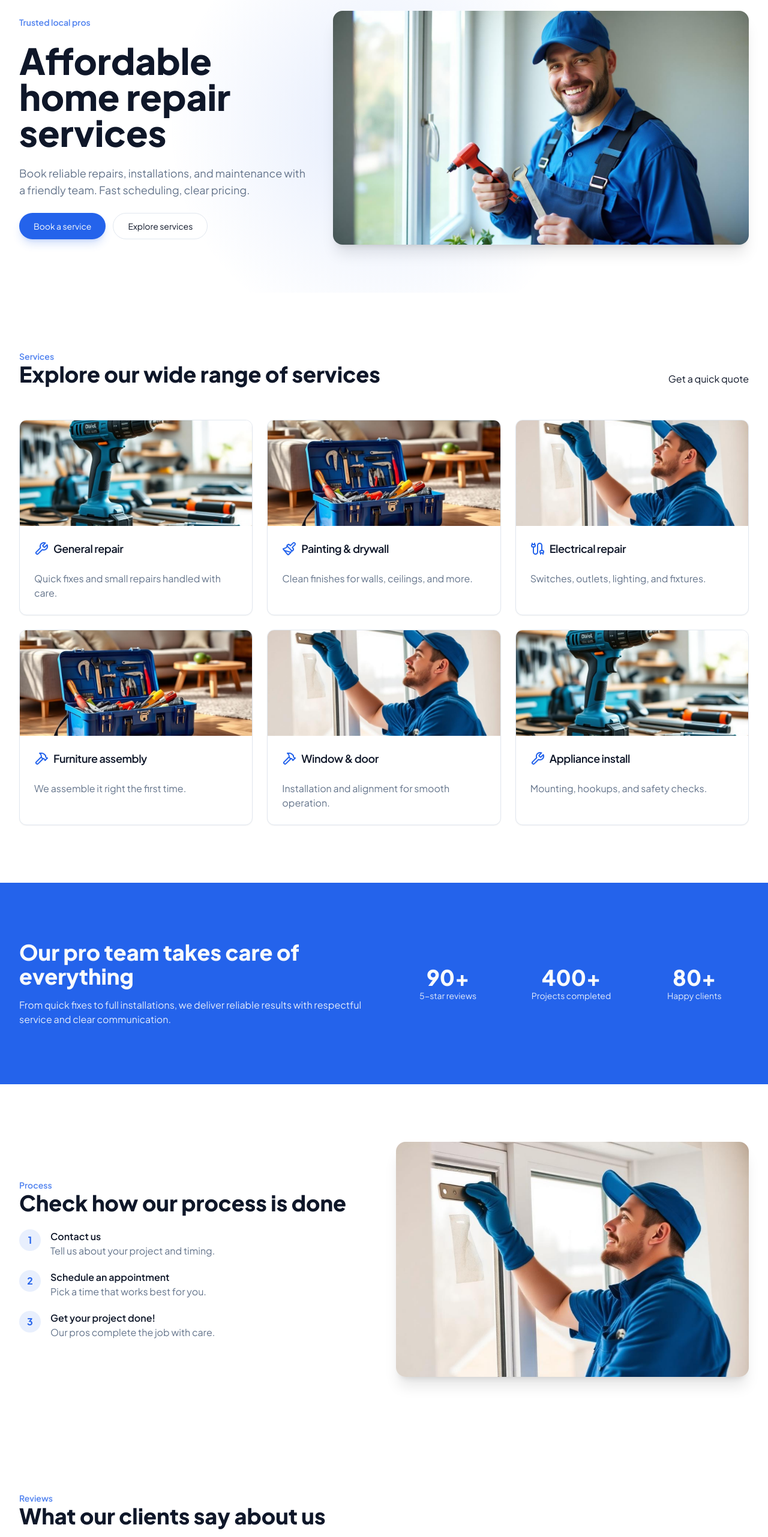
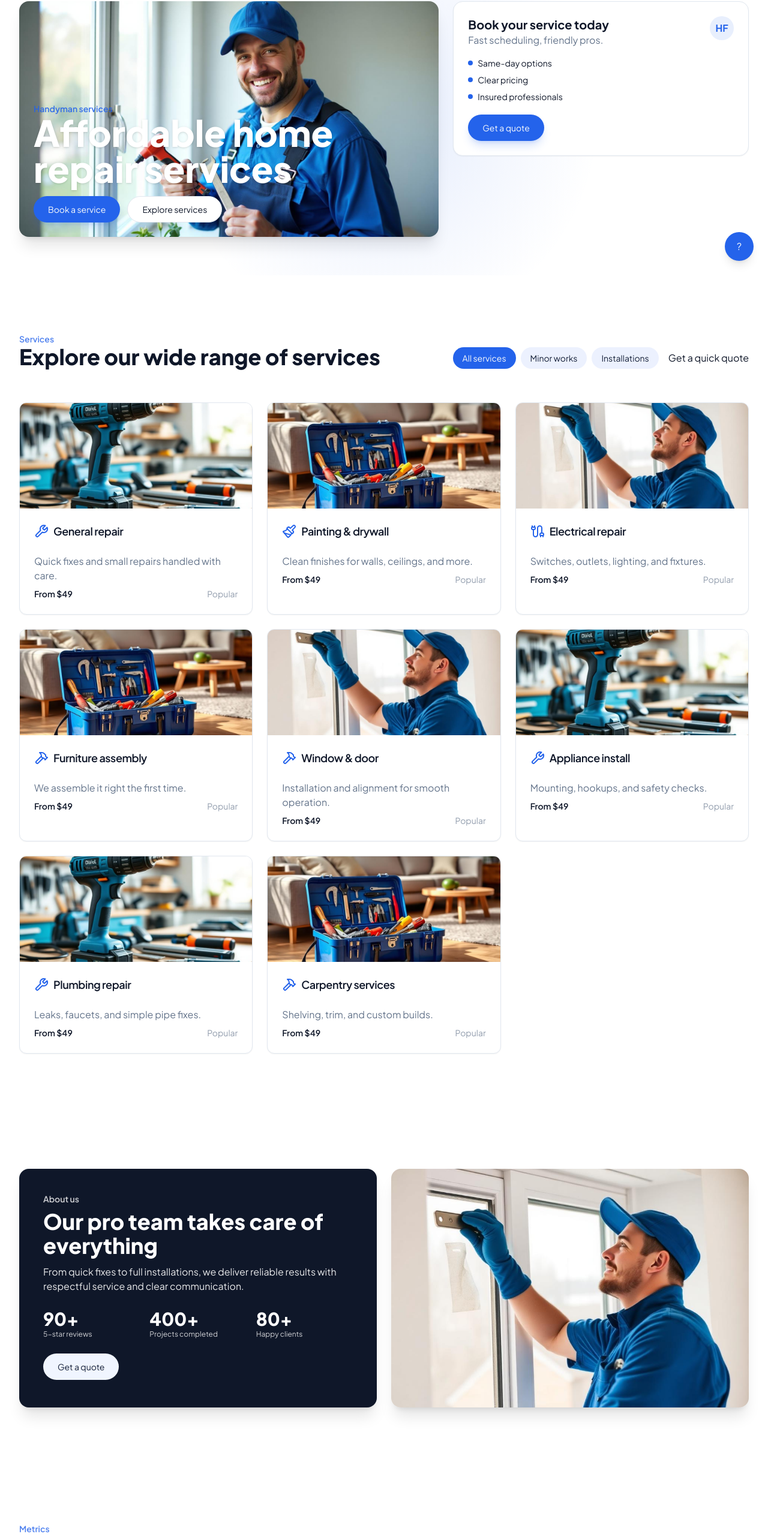
Before and after one commit to Jasparks6/flow-rebuild-magic, a React (Vite) app: page / in a window 1280 px wide. Shown: the part 139-2702 px from the top of the page at 60% size. Built offline with nearby package versions, Linux system fonts and the light colour scheme.

Commit message:
Refine website design
Incorporate missing sections, elements, and design details to precisely match the provided screenshot.

```diff
--- /dev/null
+++ b/src/components/site/Experience.tsx
@@ -0,0 +1,37 @@
+import windowImg from "@/assets/service-drill.jpg";
+import { Button } from "@/components/ui/button";
+
+const Experience = () => {
+  return (
+    <section className="container mx-auto py-16 md:py-24">
+      <p className="text-sm font-semibold text-primary/80">Metrics</p>
+      <h2 className="text-3xl md:text-4xl font-extrabold">We have more than 20 years of experience</h2>
+      <div className="mt-8 grid gap-6 md:grid-cols-12 items-center">
+        <div className="md:col-span-7">
+          <div className="rounded-2xl overflow-hidden shadow-xl">
+            <img src={windowImg} alt="Experienced handyman at work" className="w-full h-auto object-cover" loading="lazy" />
+          </div>
+        </div>
+        <div className="md:col-span-5 space-y-4">
+          <div className="rounded-xl border p-4">
+            <div className="font-semibold">Licensed & insured</div>
+            <p className="text-muted-foreground text-sm">Your home is always protected.</p>
+          </div>
+          <div className="rounded-xl border p-4">
+            <div className="font-semibold">On-time guarantee</div>
+            <p className="text-muted-foreground text-sm">We respect your schedule.</p>
+          </div>
+          <div className="rounded-xl border p-4">
+            <div className="font-semibold">Satisfaction first</div>
+            <p className="text-muted-foreground text-sm">We finish only when you’re happy.</p>
+          </div>
+          <Button variant="hero" size="pill" asChild>
+            <a href="#quote">Book now</a>
+          </Button>
+        </div>
+      </div>
+    </section>
+  );
+};
+
+export default Experience;
--- a/src/components/site/Hero.tsx
+++ b/src/components/site/Hero.tsx
@@ -19,7 +19,7 @@ const Hero = () => {
       <div
         ref={ref}
         onMouseMove={onMove}
-        className="container mx-auto grid gap-10 md:grid-cols-12 items-center py-12 md:py-20"
+        className="container mx-auto grid gap-6 md:grid-cols-12 items-stretch py-10 md:py-16"
       >
         {/* Signature moment: ambient reactive glow */}
         <div
@@ -29,33 +29,56 @@ const Hero = () => {
             background: `radial-gradient(600px circle at ${pos.x}% ${pos.y}%, hsl(var(--primary)/0.12), transparent 60%)`,
           }}
         />
-        <div className="md:col-span-6 lg:col-span-5 space-y-6">
-          <p className="text-sm font-semibold text-primary/80">Trusted local pros</p>
-          <h1 className="text-4xl md:text-5xl lg:text-6xl font-extrabold leading-tight">
-            Affordable home repair services
-          </h1>
-          <p className="text-muted-foreground text-lg max-w-prose">
-            Book reliable repairs, installations, and maintenance with a friendly team. Fast scheduling, clear pricing.
-          </p>
-          <div className="flex flex-wrap gap-3">
-            <Button variant="hero" size="pill">Book a service</Button>
-            <Button variant="outline" size="pill" asChild>
-              <a href="#services">Explore services</a>
-            </Button>
-          </div>
-        </div>
-        <div className="md:col-span-6 lg:col-span-7">
+
+        {/* Left: hero image with overlaid copy */}
+        <div className="md:col-span-7">
           <div className="relative rounded-2xl overflow-hidden shadow-xl hover-scale">
             <img
               src={heroImg}
               alt="Professional handyman in blue uniform providing home repair service"
-              className="w-full h-auto object-cover"
+              className="w-full h-full object-cover"
               loading="eager"
             />
             <div className="absolute inset-0 bg-gradient-to-t from-background/0 via-background/0 to-background/0" />
+            <div className="absolute bottom-6 left-6 right-6">
+              <p className="text-sm font-semibold text-primary/90">Handyman services</p>
+              <h1 className="text-4xl md:text-5xl lg:text-6xl font-extrabold leading-tight text-background drop-shadow">
+                Affordable home repair services
+              </h1>
+              <div className="mt-4 flex flex-wrap gap-3">
+                <Button variant="hero" size="pill">Book a service</Button>
+                <Button variant="outline" size="pill" asChild>
+                  <a href="#services">Explore services</a>
+                </Button>
+              </div>
+            </div>
+          </div>
+        </div>
+
+        {/* Right: booking card */}
+        <div className="md:col-span-5 flex flex-col gap-6">
+          <div className="rounded-2xl border bg-card p-6 shadow-sm">
+            <div className="flex items-start justify-between">
+              <div>
+                <h3 className="text-xl font-bold">Book your service today</h3>
+                <p className="text-muted-foreground">Fast scheduling, friendly pros.</p>
+              </div>
+              <span className="h-10 w-10 rounded-full grid place-items-center bg-primary/10 text-primary font-bold">HF</span>
+            </div>
+            <ul className="mt-4 space-y-2 text-sm">
+              <li className="flex items-center gap-2"><span className="h-2 w-2 rounded-full bg-primary" /> Same-day options</li>
+              <li className="flex items-center gap-2"><span className="h-2 w-2 rounded-full bg-primary" /> Clear pricing</li>
+              <li className="flex items-center gap-2"><span className="h-2 w-2 rounded-full bg-primary" /> Insured professionals</li>
+            </ul>
+            <div className="mt-5">
+              <Button variant="hero" size="pill" asChild>
+                <a href="#quote">Get a quote</a>
+              </Button>
+            </div>
           </div>
         </div>
       </div>
+      <a href="#contact" className="hidden md:grid place-items-center h-12 w-12 rounded-full bg-primary text-primary-foreground shadow-lg absolute right-6 bottom-6">?</a>
     </section>
   );
 };
--- a/src/components/site/Process.tsx
+++ b/src/components/site/Process.tsx
@@ -25,13 +25,30 @@ const Process = () => {
             ))}
           </ol>
         </div>
-        <div className="relative rounded-2xl overflow-hidden shadow-xl">
-          <img
-            src={windowImg}
-            alt="Handyman working on a window during a scheduled appointment"
-            loading="lazy"
-            className="w-full h-auto object-cover"
-          />
+        <div className="relative flex items-center justify-center">
+          <div className="w-64 md:w-72 lg:w-80 rounded-[2rem] border bg-card shadow-2xl p-3">
+            <div className="rounded-[1.5rem] bg-background border p-4">
+              <div className="flex items-center justify-between">
+                <div className="h-2 w-12 rounded-full bg-muted" />
+                <div className="h-2 w-2 rounded-full bg-muted" />
+              </div>
+              <div className="mt-4 space-y-3">
+                <div className="rounded-lg border p-3">
+                  <div className="font-semibold">Book a service</div>
+                  <p className="text-muted-foreground text-sm">Select date and time</p>
+                </div>
+                <div className="rounded-lg border p-3">
+                  <div className="font-semibold">Add details</div>
+                  <p className="text-muted-foreground text-sm">Describe your project</p>
+                </div>
+                <div className="rounded-lg border p-3">
+                  <div className="font-semibold">Confirm</div>
+                  <p className="text-muted-foreground text-sm">Get instant confirmation</p>
+                </div>
+              </div>
+              <a href="#quote" className="mt-4 inline-flex h-10 w-full items-center justify-center rounded-full bg-primary text-primary-foreground text-sm">Get a free estimate</a>
+            </div>
+          </div>
         </div>
       </div>
     </section>
--- a/src/components/site/Services.tsx
+++ b/src/components/site/Services.tsx
@@ -41,6 +41,18 @@ const services = [
     icon: Wrench,
     image: drillImg,
   },
+  {
+    title: "Plumbing repair",
+    description: "Leaks, faucets, and simple pipe fixes.",
+    icon: Wrench,
+    image: drillImg,
+  },
+  {
+    title: "Carpentry services",
+    description: "Shelving, trim, and custom builds.",
+    icon: Hammer,
+    image: toolboxImg,
+  },
 ];
 
 const Services = () => {
@@ -51,7 +63,12 @@ const Services = () => {
           <p className="text-sm font-semibold text-primary/80">Services</p>
           <h2 className="text-3xl md:text-4xl font-extrabold">Explore our wide range of services</h2>
         </div>
-        <a href="#quote" className="story-link hidden md:inline">Get a quick quote</a>
+        <div className="hidden md:flex items-center gap-2">
+          {["All services", "Minor works", "Installations"].map((c, i) => (
+            <button key={c} className={`h-9 rounded-full px-4 text-sm ${i===0 ? "bg-primary text-primary-foreground" : "bg-accent text-accent-foreground hover:bg-accent/80"}`}>{c}</button>
+          ))}
+          <a href="#quote" className="story-link ml-2">Get a quick quote</a>
+        </div>
       </div>
       <div className="grid gap-6 sm:grid-cols-2 lg:grid-cols-3">
         {services.map((s, i) => (
@@ -70,7 +87,13 @@ const Services = () => {
               </CardTitle>
             </CardHeader>
             <CardContent className="text-muted-foreground">
-              {s.description}
+              <div className="space-y-2">
+                <p>{s.description}</p>
+                <div className="flex items-center justify-between text-sm">
+                  <span className="font-semibold text-foreground">From $49</span>
+                  <span className="opacity-70">Popular</span>
+                </div>
+              </div>
             </CardContent>
           </Card>
         ))}
--- a/src/components/site/Stats.tsx
+++ b/src/components/site/Stats.tsx
@@ -1,3 +1,6 @@
+import { Button } from "@/components/ui/button";
+import windowImg from "@/assets/service-window.jpg";
+
 const Stats = () => {
   const items = [
     { value: "90+", label: "5-star reviews" },
@@ -5,21 +8,30 @@ const Stats = () => {
     { value: "80+", label: "Happy clients" },
   ];
   return (
-    <section className="py-16 md:py-24 bg-primary text-primary-foreground">
-      <div className="container mx-auto grid gap-8 md:grid-cols-2 items-center">
-        <div className="space-y-4">
-          <h2 className="text-3xl md:text-4xl font-extrabold">Our pro team takes care of everything</h2>
-          <p className="opacity-90 max-w-prose">
+    <section className="py-16 md:py-24">
+      <div className="container mx-auto grid gap-6 md:grid-cols-12 items-stretch">
+        <article className="md:col-span-6 rounded-2xl bg-foreground text-background p-8 md:p-10 shadow-xl">
+          <p className="text-sm font-semibold text-background/80">About us</p>
+          <h2 className="text-3xl md:text-4xl font-extrabold mt-2">Our pro team takes care of everything</h2>
+          <p className="mt-3 opacity-90 max-w-prose">
             From quick fixes to full installations, we deliver reliable results with respectful service and clear communication.
           </p>
-        </div>
-        <div className="grid grid-cols-3 gap-6">
-          {items.map((it) => (
-            <div key={it.label} className="text-center">
-              <div className="text-3xl md:text-4xl font-extrabold">{it.value}</div>
-              <div className="opacity-90 text-sm">{it.label}</div>
-            </div>
-          ))}
+          <div className="mt-6 grid grid-cols-3 gap-4">
+            {items.map((it) => (
+              <div key={it.label}>
+                <div className="text-3xl font-extrabold">{it.value}</div>
+                <div className="opacity-80 text-xs">{it.label}</div>
+              </div>
+            ))}
+          </div>
+          <Button variant="secondary" size="pill" className="mt-6" asChild>
+            <a href="#quote">Get a quote</a>
+          </Button>
+        </article>
+        <div className="md:col-span-6">
+          <div className="relative rounded-2xl overflow-hidden shadow-xl h-full">
+            <img src={windowImg} alt="Handyman performing window repair" className="w-full h-full object-cover" loading="lazy" />
+          </div>
         </div>
       </div>
     </section>
--- /dev/null
+++ b/src/components/site/WorkTogether.tsx
@@ -0,0 +1,25 @@
+import windowImg from "@/assets/service-toolbox.jpg";
+import { Button } from "@/components/ui/button";
+
+const WorkTogether = () => {
+  return (
+    <section className="container mx-auto py-16 md:py-24">
+      <div className="relative rounded-2xl overflow-hidden">
+        <img src={windowImg} alt="Tools ready for home repair project" className="w-full h-72 md:h-80 object-cover" loading="lazy" />
+        <div className="absolute inset-0 bg-foreground/60" />
+        <div className="absolute inset-0 p-8 md:p-12 text-background flex flex-col justify-between">
+          <div className="max-w-lg">
+            <p className="text-sm font-semibold opacity-80">Contact us</p>
+            <h2 className="text-2xl md:text-3xl font-extrabold mt-1">Let's work together!</h2>
+            <p className="opacity-90">Tell us about your project and schedule a convenient time.</p>
+          </div>
+          <Button variant="secondary" size="pill" asChild>
+            <a href="#quote">Get a quote</a>
+          </Button>
+        </div>
+      </div>
+    </section>
+  );
+};
+
+export default WorkTogether;
--- a/src/pages/Index.tsx
+++ b/src/pages/Index.tsx
@@ -2,7 +2,9 @@ import Header from "@/components/site/Header";
 import Hero from "@/components/site/Hero";
 import Services from "@/components/site/Services";
 import Stats from "@/components/site/Stats";
+import Experience from "@/components/site/Experience";
 import Process from "@/components/site/Process";
+import WorkTogether from "@/components/site/WorkTogether";
 import Testimonials from "@/components/site/Testimonials";
 import Blog from "@/components/site/Blog";
 import CTA from "@/components/site/CTA";
@@ -27,7 +29,9 @@ const Index = () => {
         <Hero />
         <Services />
         <Stats />
+        <Experience />
         <Process />
+        <WorkTogether />
         <Testimonials />
         <Blog />
         <CTA />
```
Also changed, not shown: src/components/site/Blog.tsx (+6 -1 lines), src/components/site/CTA.tsx (+17 -7 lines), src/components/site/Testimonials.tsx (+12 -8 lines).
